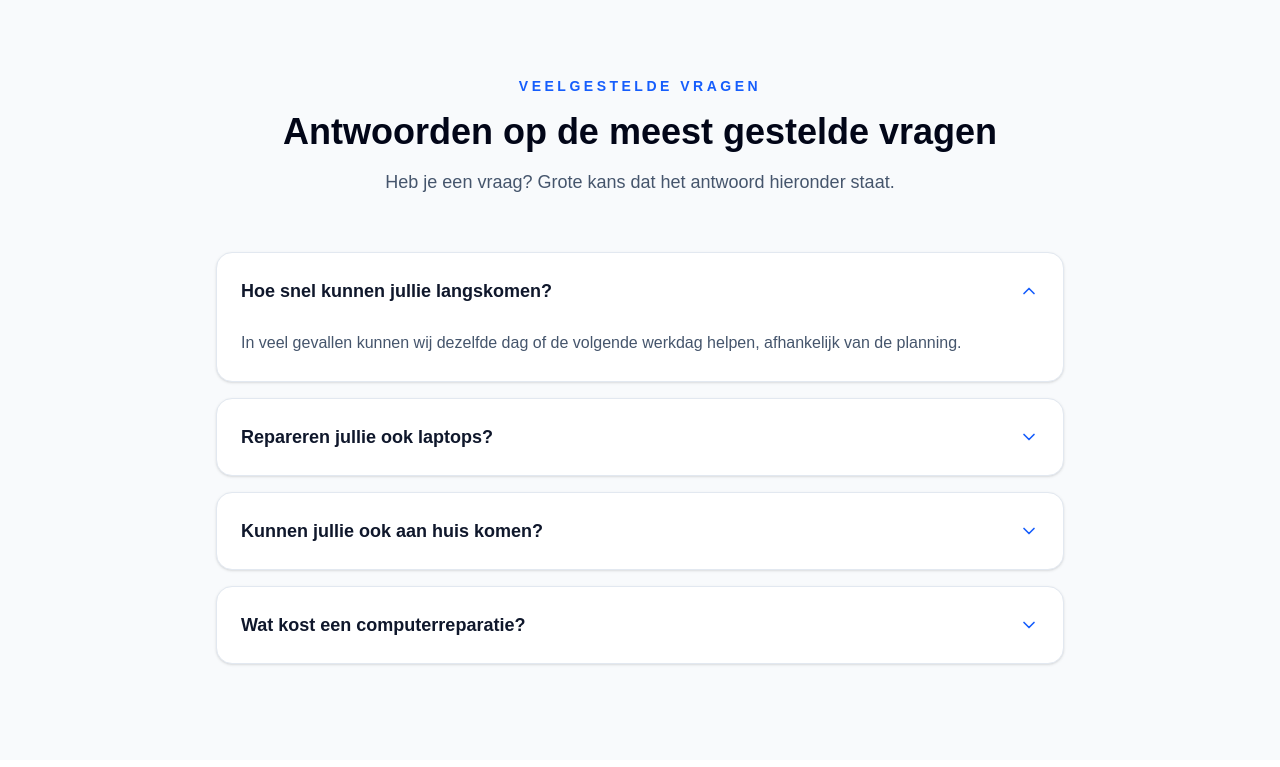
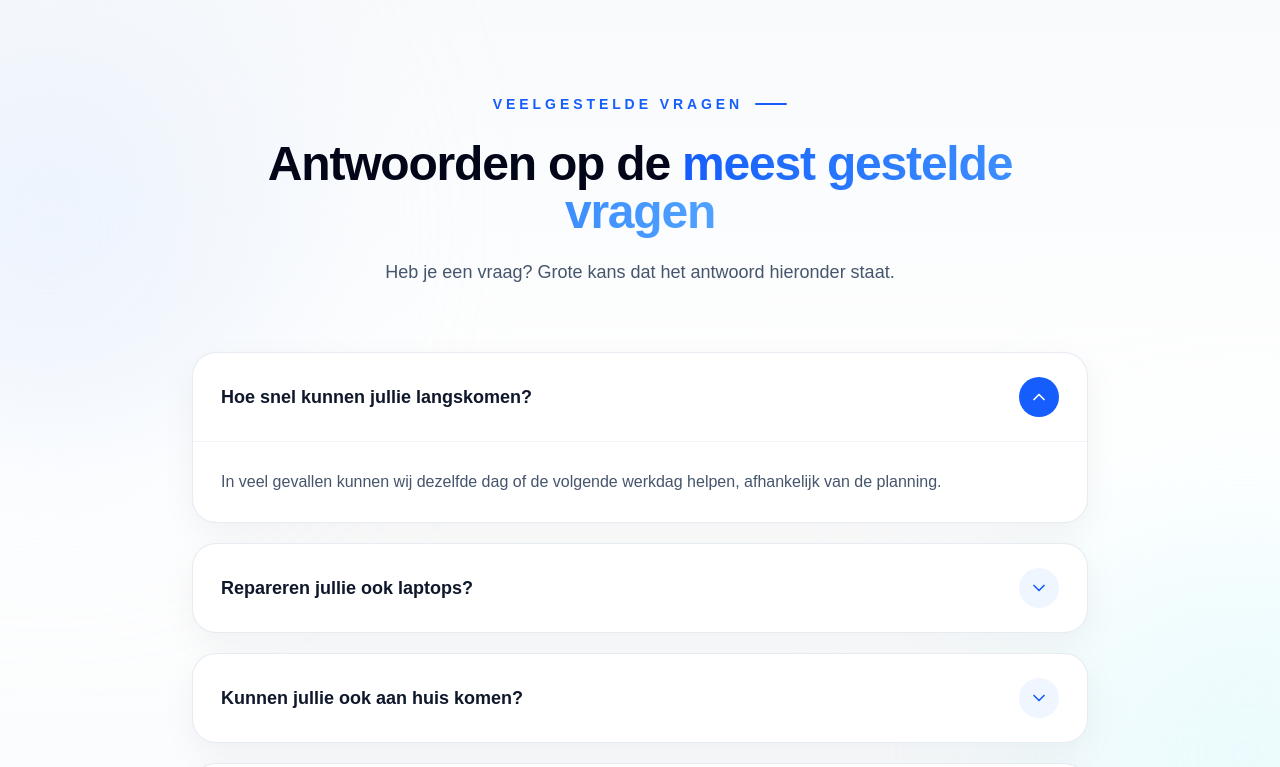
Before and after one commit to amritsolutions/amr-it-solutions, a Next.js app: page /computerreparatie in a window 1280 px wide. Shown: the part 2820-3587 px from the top of the page. Built offline with nearby package versions, Linux system fonts and the light colour scheme.

Commit message:
verbeteren

```diff
--- a/components/ComputerFAQ.tsx
+++ b/components/ComputerFAQ.tsx
@@ -30,52 +30,86 @@ export default function ComputerFAQ() {
   const [open, setOpen] = useState<number | null>(0);
 
   return (
-    <section className="bg-slate-50 py-24">
-      <div className="mx-auto max-w-4xl px-6">
+    <section className="relative isolate overflow-hidden bg-gradient-to-b from-slate-50 via-white to-slate-50 px-6 py-24 sm:py-28">
+      {/* Achtergrond */}
+      <div
+        aria-hidden="true"
+        className="pointer-events-none absolute -left-40 top-10 -z-10 h-[420px] w-[420px] rounded-full bg-blue-100/50 blur-[120px]"
+      />
+
+      <div
+        aria-hidden="true"
+        className="pointer-events-none absolute -right-44 bottom-0 -z-10 h-[420px] w-[420px] rounded-full bg-cyan-100/40 blur-[120px]"
+      />
+
+      <div className="mx-auto max-w-4xl">
+        {/* Titel */}
         <div className="text-center">
-          <p className="text-sm font-bold uppercase tracking-[0.25em] text-blue-600">
+          <div className="inline-flex items-center gap-3">
+            <span className="text-sm font-extrabold uppercase tracking-[0.28em] text-blue-600">
               Veelgestelde vragen
-          </p>
+            </span>
 
-          <h2 className="mt-4 text-4xl font-extrabold text-slate-950">
-            Antwoorden op de meest gestelde vragen
+            <span className="h-0.5 w-8 rounded-full bg-blue-600" />
+          </div>
+
+          <h2 className="mt-6 text-4xl font-extrabold tracking-tight text-slate-950 sm:text-5xl">
+            Antwoorden op de{" "}
+            <span className="bg-gradient-to-r from-blue-600 to-blue-400 bg-clip-text text-transparent">
+              meest gestelde vragen
+            </span>
           </h2>
 
-          <p className="mx-auto mt-4 max-w-2xl text-lg text-slate-600">
+          <p className="mx-auto mt-5 max-w-2xl text-base leading-8 text-slate-600 sm:text-lg">
             Heb je een vraag? Grote kans dat het antwoord hieronder staat.
           </p>
         </div>
 
-        <div className="mt-14 space-y-4">
-          {faqs.map((faq, index) => (
+        {/* FAQ */}
+        <div className="mt-16 space-y-5">
+          {faqs.map((faq, index) => {
+            const isOpen = open === index;
+
+            return (
               <div
                 key={faq.question}
-              className="rounded-2xl border border-slate-200 bg-white shadow-sm"
+                className="group overflow-hidden rounded-[24px] border border-slate-200/80 bg-white shadow-[0_12px_35px_rgba(15,23,42,0.05)] transition-all duration-300 hover:border-blue-200 hover:shadow-[0_20px_50px_rgba(37,99,235,0.12)]"
               >
                 <button
-                onClick={() =>
-                  setOpen(open === index ? null : index)
-                }
-                className="flex w-full items-center justify-between p-6 text-left"
+                  onClick={() => setOpen(isOpen ? null : index)}
+                  className="flex w-full items-center justify-between px-7 py-6 text-left"
                 >
-                <span className="text-lg font-semibold text-slate-900">
+                  <span className="text-lg font-bold text-slate-900 transition-colors group-hover:text-blue-600">
                     {faq.question}
                   </span>
 
-                <ChevronDown
-                  className={`h-5 w-5 text-blue-600 transition-transform ${
-                    open === index ? "rotate-180" : ""
+                  <span
+                    className={`flex h-10 w-10 items-center justify-center rounded-full bg-blue-50 text-blue-600 transition-all duration-300 ${
+                      isOpen
+                        ? "rotate-180 bg-blue-600 text-white"
+                        : "group-hover:bg-blue-600 group-hover:text-white"
                     }`}
-                />
+                  >
+                    <ChevronDown className="h-5 w-5" />
+                  </span>
                 </button>
 
-              {open === index && (
-                <div className="px-6 pb-6 text-slate-600 leading-7">
+                <div
+                  className={`grid transition-all duration-300 ${
+                    isOpen
+                      ? "grid-rows-[1fr]"
+                      : "grid-rows-[0fr]"
+                  }`}
+                >
+                  <div className="overflow-hidden">
+                    <div className="border-t border-slate-100 px-7 py-6 text-base leading-8 text-slate-600">
                       {faq.answer}
                     </div>
-              )}
                   </div>
-          ))}
+                </div>
+              </div>
+            );
+          })}
         </div>
       </div>
     </section>
```
Lines whose indentation alone changed are shown as unchanged.
